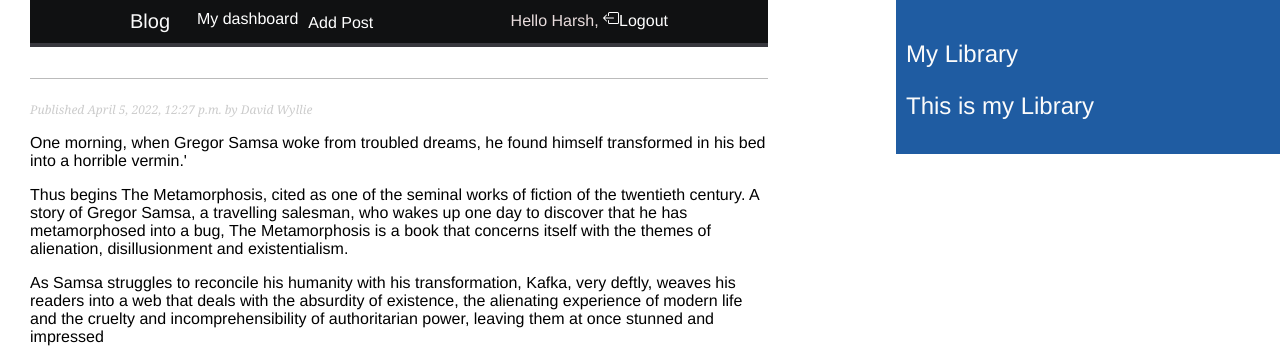
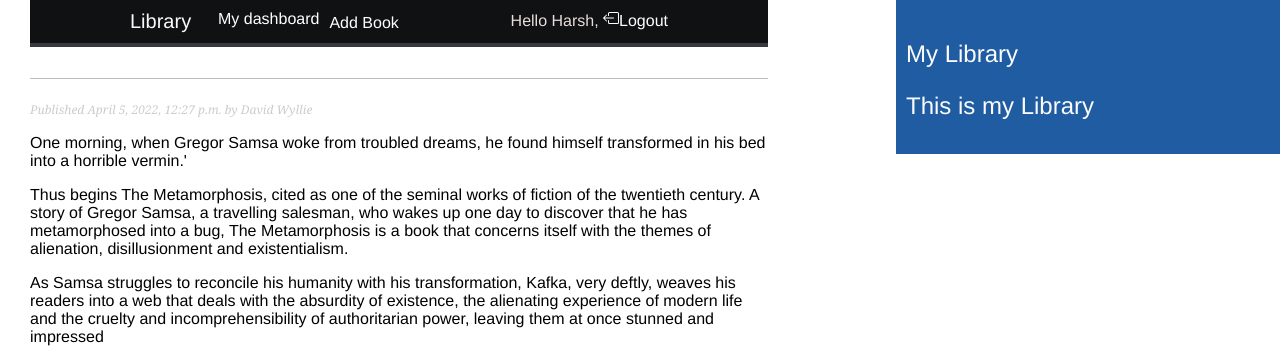
Before and after one commit to harshagarwal2245/library_managment_system, a Django app: a page that uses templates/tags/navigation.html in a window 1280 px wide. Shown: the top 350 px of the page. Run offline with Django 3.2, Linux system fonts and the light colour scheme; a user stored in the database is signed in; data comes from the database, SQL or seed files in the repository; both versions use the stored data as it was after the commit.

Commit message:
Modified Some pages and functions to remove errors

```diff
--- a/shelf/urls.py
+++ b/shelf/urls.py
@@ -6,7 +6,7 @@ app_name='shelf'
 urlpatterns=[
     path('', book_list, name='book_list'),#book_list is the name of the function in views.py
     path('<int:year>/<int:month>/<int:day>/<slug:book>/', book_detail, name='book_detail'),
-    path('add/', AddPost, name='addpost'),
+    path('add/', AddBook, name='addbook'),
     path('<int:book_id>/delete/', delbook, name='book_delete'),
     path('<int:book_id>/update/', update_book, name='book_update'),
 
--- a/shelf/views.py
+++ b/shelf/views.py
@@ -45,7 +45,7 @@ def is_authorized(user):
 
 
 
-def AddPost(request):
+def AddBook(request):
     """
     This function is used to add a new book to the database. which takes in used form which
     we had created in forms.py and then we had used the model to add the data to the database.
--- a/templates/shelf/book_deleted.html
+++ b/templates/shelf/book_deleted.html
@@ -1,4 +1,4 @@
-{% extends "blog\base.html" %}
+{% extends "base.html" %}
 
     {% block content %}
         <h1>You had successfull deleted {{ book.title }}.</h1>
--- a/templates/shelf/book_detail.html
+++ b/templates/shelf/book_detail.html
@@ -8,7 +8,7 @@
  </p>
  {{ book.description|linebreaks }}
  {% if request.user.is_staff or request.user.is_superuser %}
-<a href='{% url "blog:post_delete" post.id %}'>
+<a href='{% url "shelf:book_delete" book.id %}'>
     <button style="background:white; padding:16px 32px; border:None; color:blue; border-radius: 8px;">
         <svg xmlns="http://www.w3.org/2000/svg" width="16" height="16" fill="currentColor" class="bi bi-trash" viewBox="0 0 16 16">
             <path d="M5.5 5.5A.5.5 0 0 1 6 6v6a.5.5 0 0 1-1 0V6a.5.5 0 0 1 .5-.5zm2.5 0a.5.5 0 0 1 .5.5v6a.5.5 0 0 1-1 0V6a.5.5 0 0 1 .5-.5zm3 .5a.5.5 0 0 0-1 0v6a.5.5 0 0 0 1 0V6z"/>
@@ -17,7 +17,7 @@
 
     </button>
 </a>
-<a href='{% url "blog:post_update" post.id %}'>
+<a href='{% url "shelf:book_update" book.id %}'>
     <button style="background:white; padding:16px 32px; border:None; color:blue; border-radius: 8px;">
         <svg xmlns="http://www.w3.org/2000/svg" width="16" height="16" fill="currentColor" class="bi bi-pencil-square" viewBox="0 0 16 16">
             <path d="M15.502 1.94a.5.5 0 0 1 0 .706L14.459 3.69l-2-2L13.502.646a.5.5 0 0 1 .707 0l1.293 1.293zm-1.75 2.456-2-2L4.939 9.21a.5.5 0 0 0-.121.196l-.805 2.414a.25.25 0 0 0 .316.316l2.414-.805a.5.5 0 0 0 .196-.12l6.813-6.814z"/>
--- a/templates/shelf/book_updated.html
+++ b/templates/shelf/book_updated.html
@@ -1,4 +1,4 @@
-{% extends "blog\base.html" %}
+{% extends "base.html" %}
 
     {% block content %}
         <h1>You had successfull updated {{ book.title }}.</h1>
--- a/templates/shelf/update.html
+++ b/templates/shelf/update.html
@@ -1,4 +1,4 @@
-{% extends "blog/base.html" %}
+{% extends "base.html" %}
 
 {% block title %}Update post{% endblock %}
 
--- a/templates/tags/navigation.html
+++ b/templates/tags/navigation.html
@@ -29,7 +29,7 @@
 
 <div id="header">
   <div class="brand">
-  <a  class="brand" href="{% url 'shelf:book_list' %}">Blog</a>
+  <a  class="brand" href="{% url 'shelf:book_list' %}">Library</a>
 </div>
 
   {% if request.user.is_authenticated %}
@@ -38,7 +38,7 @@
  <a href="{% url "dashboard" %}">My dashboard</a>
  </li>
  {% if request.user.is_staff or request.user.is_superuser %}
- <li><a href="{% url 'shelf:addpost' %}"style="padding:0px 10px 0px 0px;">Add Post</a></li>
+ <li><a href="{% url 'shelf:addbook' %}"style="padding:0px 10px 0px 0px;">Add Book</a></li>
 {% endif %}
 </ul>
 {% endif %}
```
Also changed, not shown: db.sqlite3.
